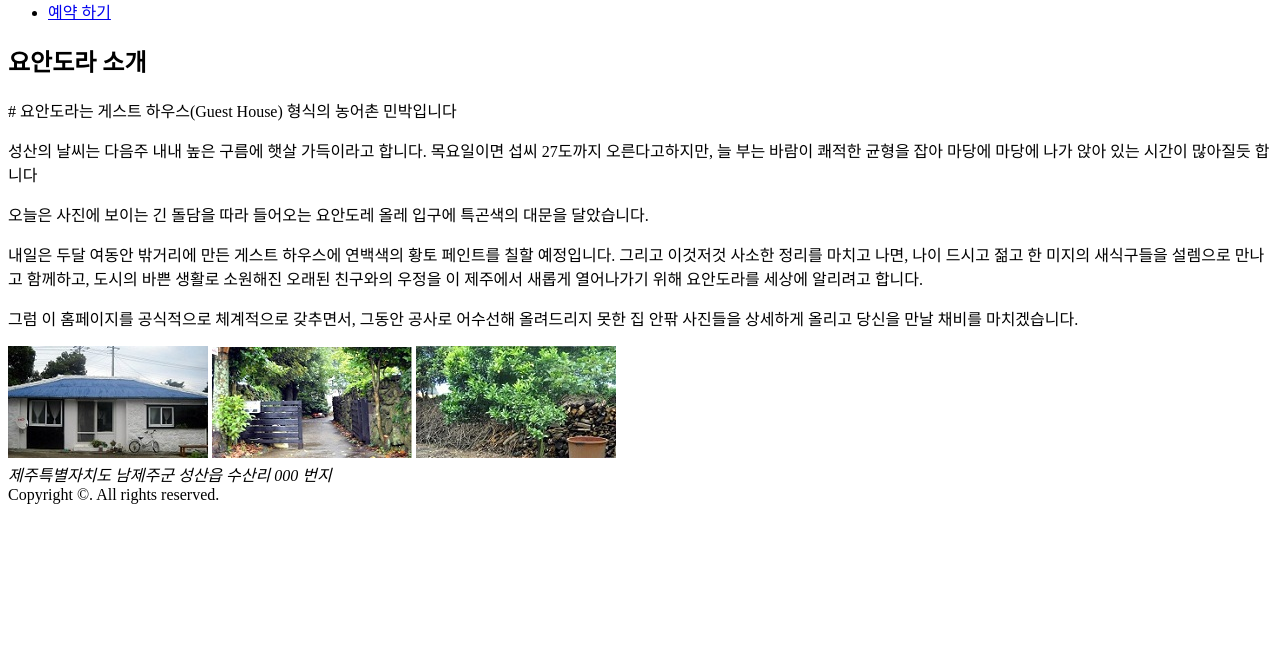
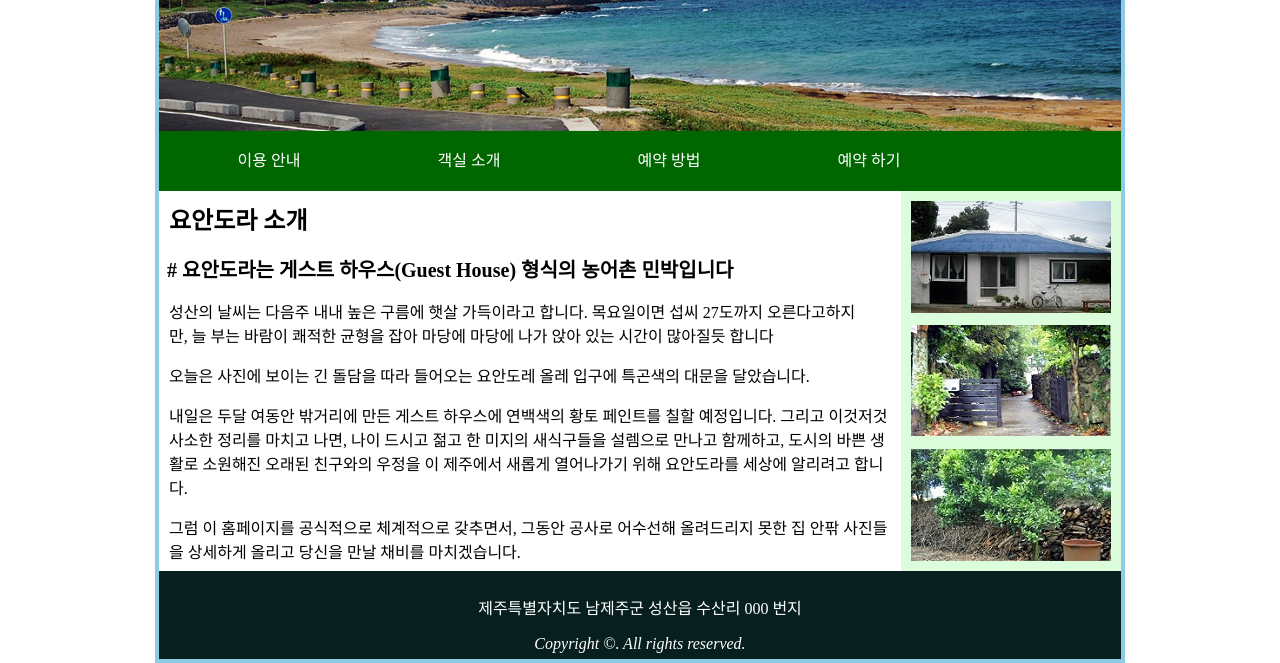
Before and after one commit to haeni1025/0224_FlexLayout_Joandora, a plain HTML site: page index.html in a window 1280 px wide. Shown: the part 153-816 px from the top of the page. Drawn offline with Linux system fonts and the light colour scheme.

Commit message:
0224_FlexLayout_Joandora

```diff
--- a/index.html
+++ b/index.html
@@ -3,7 +3,7 @@
 <head>
     <meta charset="UTF-8">
     <title>Document</title>
-    <link rel="stylesheet" href="style/style_solution.css">
+    <link rel="stylesheet" href="style/style.css">
 </head>
 
 <body>
```
